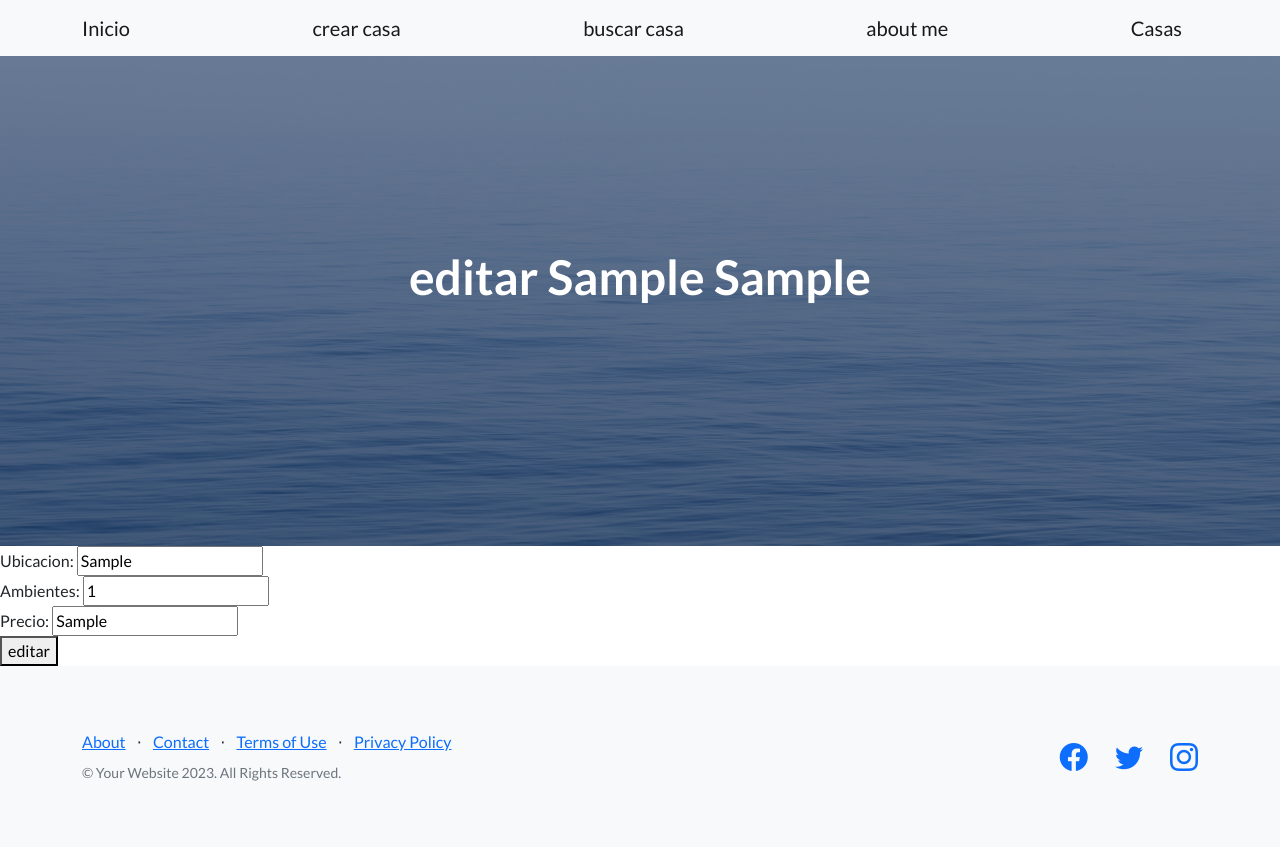
After one commit to tiagojoseph/alonzo-proyecto-final, a Django app: page /casas/1/editar in a window 1280 px wide. The commit adds this page. Run offline with Django 5.2, Linux system fonts and the light colour scheme; tables that the repository leaves empty hold one stand-in row (values such as "Sample post"); some libraries are stand-ins or nearby versions.

Commit message:
crear,editar,borrar,ver

```diff
--- a/inicio/forms.py
+++ b/inicio/forms.py
@@ -8,3 +8,8 @@ class CrearCasaFromulario(forms.Form):
 class BuscarCasaFormulario(forms.Form):
     ubicacion = forms.CharField (max_length=20, required=False)
     precio = forms.CharField (max_length=20, required=False)
+
+class EdicionCasa(forms.Form):
+    ubicacion = forms.CharField(max_length=20)
+    ambientes = forms.IntegerField()
+    precio = forms.CharField(max_length=20)
--- /dev/null
+++ b/inicio/templates/inicio/editar_casa.html
@@ -0,0 +1,18 @@
+{% extends "inicio/index.html" %}
+
+{% block title_head %} editar casa {% endblock title_head %}
+
+{% block header %} editar {{casa}} {% endblock header%}
+
+{% block main %}
+
+<form action= {% url "inicio:editar_casa" casa.id  %} method= "POST" >
+    {% csrf_token %}
+
+
+    {{form}}
+
+    <button> editar </button>
+</form>
+
+{% endblock main %}
--- a/inicio/templates/inicio/index.html
+++ b/inicio/templates/inicio/index.html
@@ -24,6 +24,7 @@
                 <a class="navbar-brand" href= {% url "inicio:crear_casa" %} > crear casa</a>
                 <a class="navbar-brand" href= {% url "inicio:buscar_casa" %} > buscar casa</a>
                 <a class="navbar-brand" href= {% url "inicio:about_me" %} > about me</a>
+                <a class="navbar-brand" href= {% url "inicio:listado_casas" %} > Casas</a>
                 {% comment %} <a class="btn btn-primary" href="#signup">Sign Up</a> {% endcomment %}
             </div>
         </nav>
--- a/inicio/urls.py
+++ b/inicio/urls.py
@@ -1,12 +1,18 @@
 from django.urls import path
-from inicio.views import inicio, creacion_casa, crear_casa, buscar_casa, about_me
+from inicio import views
 
 app_name = "inicio"
 
 urlpatterns = [
-    path ("", inicio, name="inicio"),
-    path ("creacion-casa/<ubicacion>/<ambientes>/<precio>", creacion_casa, name="creacion_casa"),
-    path ("crear-casa/", crear_casa, name= "crear_casa"),
-    path ("buscar-casa/", buscar_casa, name="buscar_casa" ),
-    path ("about-me", about_me, name= "about_me" )
-]
+    path ("", views.inicio, name="inicio"),
+    path ("creacion-casa/<ubicacion>/<ambientes>/<precio>", views.creacion_casa, name="creacion_casa"),
+    path ("crear-casa/", views.crear_casa, name= "crear_casa"),
+    path ("buscar-casa/", views.buscar_casa, name="buscar_casa" ),
+    path ("about-me", views.about_me, name= "about_me" ),
+    path ("casas/crear/", views.CrearCasa.as_view(), name= "crear_casa_nueva"),
+    path ("casas/", views.ListadoCasas.as_view(), name="listado_casas"),
+    path ("casas/<int:pk>/", views.VerCasa.as_view() , name="ver_casa"),
+    path ("casas/<int:id_casa>/eliminar", views.eliminar_casa, name="eliminar_casa"),
+    path ("casas/<int:id_casa>/editar", views.editar_casa , name="editar_casa")
+
+      ]
--- a/inicio/views.py
+++ b/inicio/views.py
@@ -1,6 +1,10 @@
 from django.shortcuts import render, redirect
 from inicio.models import Casa
-from inicio.forms import CrearCasaFromulario, BuscarCasaFormulario
+from inicio.forms import CrearCasaFromulario, BuscarCasaFormulario, EdicionCasa
+from django.views.generic.list import ListView
+from django.views.generic.edit import CreateView
+from django.views.generic.detail import DetailView
+from django.urls import reverse_lazy
 
 def inicio (request):
     return render (request, "inicio/index.html")
@@ -44,3 +48,45 @@ def buscar_casa (request):
 
 def about_me (request):
     return render (request, "inicio/sobre_mi.html")
+
+
+
+
+class CrearCasa (CreateView):
+    model= Casa
+    template_name= "inicio/crear_casa_nueva.html"
+    success_url = reverse_lazy("inicio:listado_casas")
+    fields = ["ubicacion", "ambientes", "precio"]
+
+class ListadoCasas(ListView):
+    model = Casa
+    template_name= "inicio/listado_casas.html"
+    context_object_name = "casas"
+
+
+def eliminar_casa (request, id_casa):
+    casa = Casa.objects.get(id=id_casa)
+    casa.delete()
+    return redirect ("inicio:listado_casas")
+
+def editar_casa(request, id_casa):
+
+    casa = Casa.objects.get(id=id_casa)
+
+    formulario = EdicionCasa(initial={"ubicacion": casa.ubicacion, "ambientes": casa.ambientes, "precio": casa.precio } )
+    if request.method == "POST":
+        formulario = EdicionCasa (request.POST)
+        if formulario.is_valid():
+            casa.ubicacion = formulario.cleaned_data ["ubicacion"]
+            casa.ambientes = formulario.cleaned_data ["ambientes"]
+            casa.precio = formulario.cleaned_data ["precio"]
+
+            casa.save()
+            return redirect ("inicio:listado_casas")
+
+    return render (request, "inicio/editar_casa.html", { "form": formulario, "casa" : casa })
+
+
+class VerCasa(DetailView):
+    model = Casa
+    template_name = "inicio/ver_casa.html"
```
Also changed, not shown: inicio/templates/inicio/crear_casa_nueva.html (added, +15 -0 lines), inicio/templates/inicio/listado_casas.html (added, +28 -0 lines), inicio/templates/inicio/ver_casa.html (added, +21 -0 lines).
